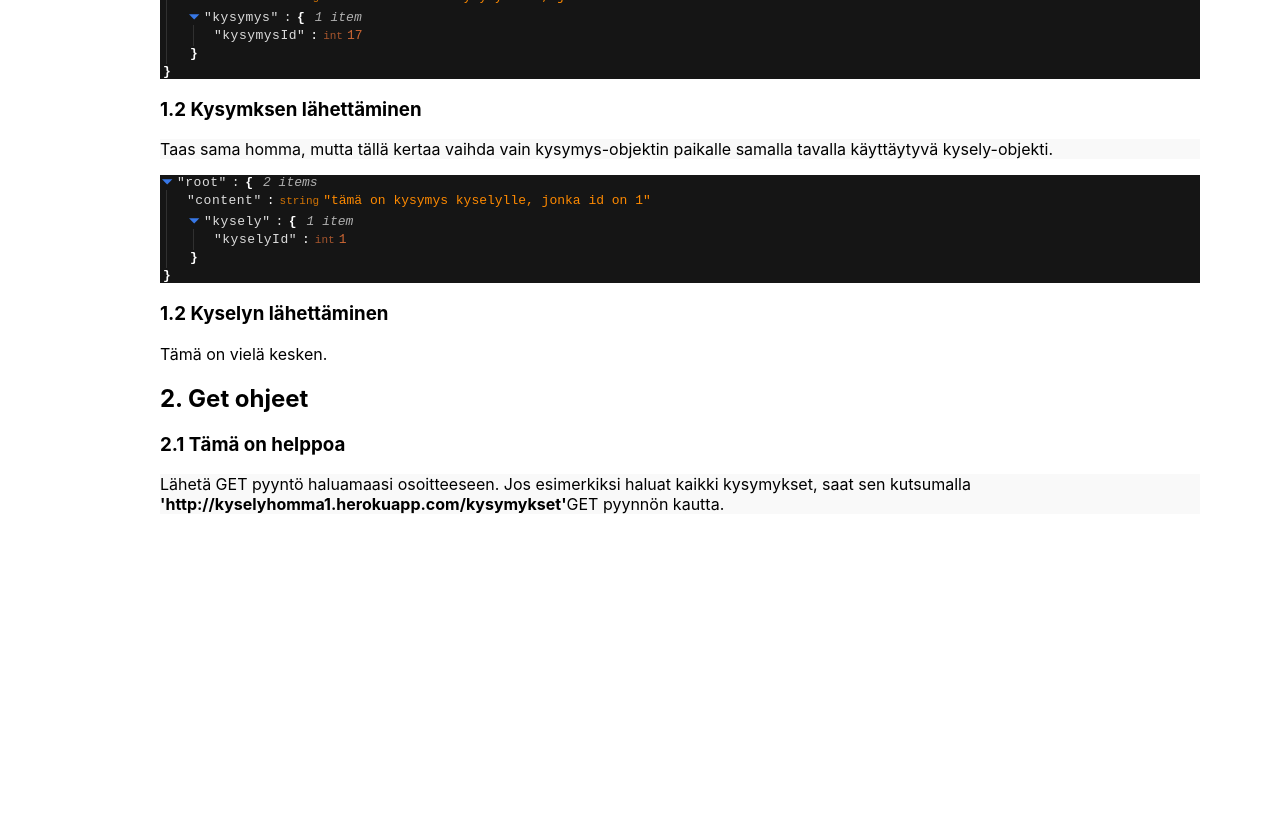
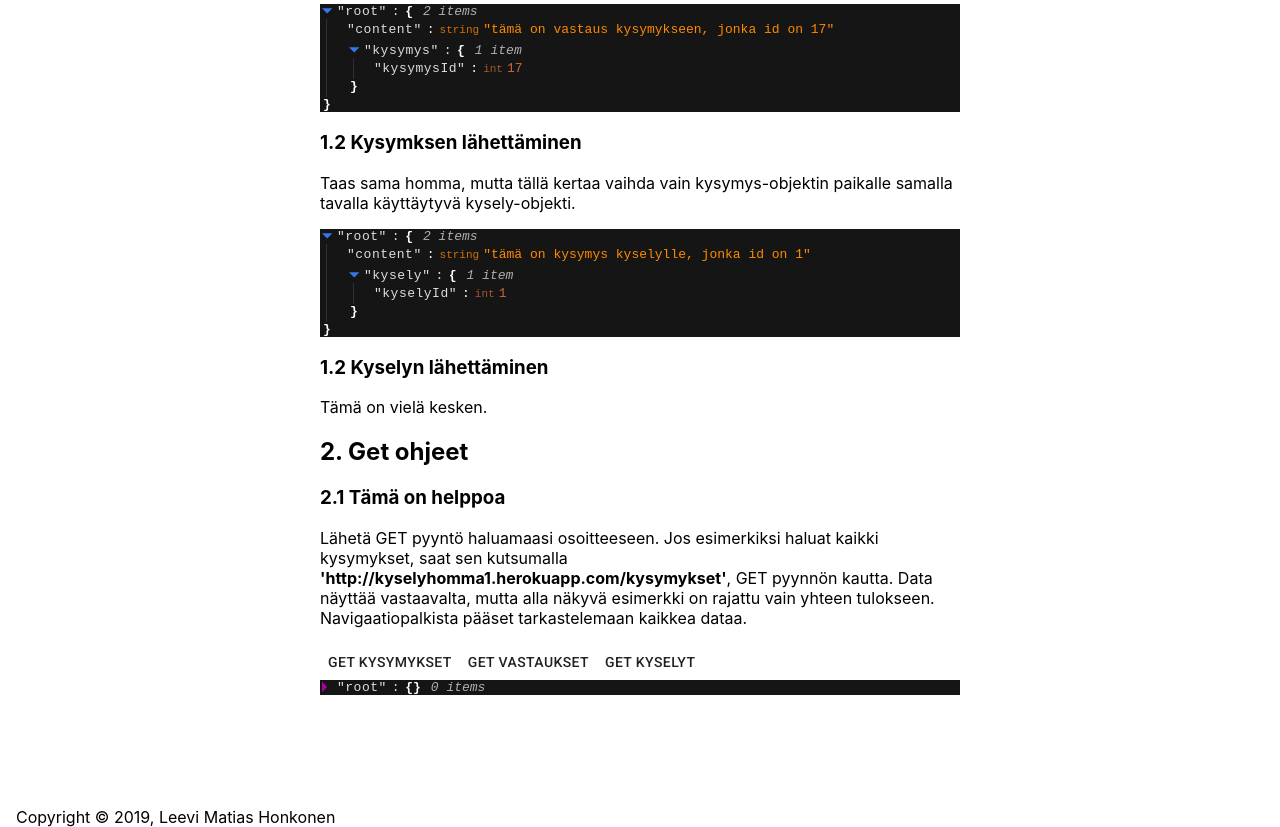
Before and after one commit to Leevih/kysely-docs, a React (Create React App) app: page / in a window 1280 px wide. Shown: the part 460-1287 px from the top of the page. Before the commit the page ends 990 px from the top, so only its background shows below. Built offline with nearby package versions, Linux system fonts and the light colour scheme; no server answers.

Commit message:
made everything a lot better

```diff
--- a/src/App.css
+++ b/src/App.css
@@ -21,25 +21,44 @@
   color: #09d3ac;
 }
 
-.json-view {
-  margin-left: 5rem;
-  margin-top: 3rem;
+.navbar {
+  margin-left: 23%;
 }
 
-.data-display-title {
-  margin-left: 10rem;
-  color: #282c34;
+html {
+  height: 100%;
 }
 
-.landing-page {
-  margin-left: 10rem;
-  margin-top: 5rem;
+body {
+
+  position: static;
+  min-height: 100%;
+  display: grid;
+  grid-template-rows: 1fr auto;
+
+  margin: 0;
+  padding: 0;
+  box-sizing: border-box;
 }
 
-.explanation-p {
-  background-color: #F9F9F9;
+.container {
+  display: grid;
+  grid-template-columns: 1fr 2fr 1fr;
 }
 
-.main-p-container {
-  width: 65rem;
+.content {
+  margin-top: 2rem;
+  margin-bottom: 5rem;
+  grid-column: 2 / 2;
+
 }
+
+footer {
+  position: static;
+
+
+  height: 1rem;
+  padding: 1rem;
+
+  grid-row: 2/2;
+}
--- a/src/App.js
+++ b/src/App.js
@@ -6,6 +6,7 @@ import { BrowserRouter as Router, Switch, Route } from "react-router-dom";
 import Navigation from './components/Navigation';
 import DataDisplay from './components/DataDisplay';
 import Kotisivu from './components/Kotisivu';
+import Footer from './components/Footer';
 
 import { AppProvider } from './utilities/AppContext';
 import appReducer from './utilities/appReducer';
@@ -90,6 +91,7 @@ const App = () => {
             <Kotisivu />
           </Route>
         </Switch>
+        <Footer />
       </Router>
     </AppProvider>
   );
--- a/src/components/DataDisplay.js
+++ b/src/components/DataDisplay.js
@@ -5,10 +5,12 @@ import ReactJson from 'react-json-view';
 const DataDisplay = ({ props }) => {
 
     return (
-        <div>
-            <h2 className="data-display-title" >{props.title}</h2>
-            <div className="json-view">
-                <ReactJson src={props.data}/>
+        <div className="container">
+            <div className="content">
+                <h2 className="data-display-title" >{props.title}</h2>
+                <div className="json-view">
+                    <ReactJson src={props.data} />
+                </div>
             </div>
         </div>
     )
--- /dev/null
+++ b/src/components/Footer.js
@@ -0,0 +1,11 @@
+import React from 'react';
+
+const Footer = () => {
+    return (
+        <footer className="footer">
+            <p>Copyright &copy; {new Date().getFullYear()}, Leevi Matias Honkonen</p>
+        </footer>
+    )
+}
+
+export default Footer;
--- /dev/null
+++ b/src/components/InteractiveGetDemo.js
@@ -0,0 +1,62 @@
+import React, { useState, useContext } from 'react';
+
+import { Button } from '@material-ui/core';
+import ReactJson from 'react-json-view';
+
+import AppContext from '../utilities/AppContext';
+
+const InteractiveGetDemo = ({ theme }) => {
+    const [currentDemoData, setCurrentDemoData] = useState({});
+    const app = useContext(AppContext);
+
+    const handleDemoInteraction = (action) => {
+        switch (action) {
+            case 'kysymykset': {
+                setCurrentDemoData(app.state.questions[0]);
+                console.log(currentDemoData);
+                return;
+            }
+            case 'vastaukset': {
+                setCurrentDemoData(app.state.answers[0]);
+                console.log(currentDemoData);
+                return;
+            }
+            case 'kyselyt': {
+                setCurrentDemoData(app.state.polls[0]);
+                console.log(currentDemoData);
+                return;
+            }
+            default: {
+                //setCurrentDemoData(app.state.questions[0]);
+            }
+        }
+    }
+
+    return (
+        <div>
+            <Button
+                onClick={() => handleDemoInteraction('kysymykset')}
+            >
+                GET kysymykset
+            </Button>
+            <Button
+                onClick={() => handleDemoInteraction('vastaukset')}
+            >
+                GET vastaukset
+            </Button>
+            <Button
+                onClick={() => handleDemoInteraction('kyselyt')}
+            >
+                GET kyselyt
+            </Button>
+            <div>
+                <ReactJson
+                src={currentDemoData}
+                theme={theme}
+                />
+            </div>
+        </div>
+    )
+}
+
+export default InteractiveGetDemo;
--- a/src/components/Kotisivu.js
+++ b/src/components/Kotisivu.js
@@ -2,7 +2,7 @@ import React from 'react';
 
 import ReactJson from 'react-json-view';
 
-//import Example from './Example';
+import InteractiveGetDemo from './InteractiveGetDemo';
 
 const teema = 'summerfruit';
 
@@ -12,7 +12,8 @@ const displayUrl = (endpoint) => {
 
 const Kotisivu = () => {
     return (
-        <div className="landing-page">
+        <div className="container">
+            <div className="content">
                 <h1>Kyselyrajapinnan ohjeet</h1>
                 <p>
                     Jokaisella erillisellä sivulla näet kyseistä endpointtia vastaavan url osoitteen.
@@ -48,8 +49,12 @@ const Kotisivu = () => {
                     <h3>2.1 Tämä on helppoa</h3>
                     <p className="explanation-p">
                         Lähetä GET pyyntö haluamaasi osoitteeseen. Jos esimerkiksi haluat kaikki kysymykset, saat sen kutsumalla <b>'{displayUrl('kysymykset')}'</b>
-                    GET pyynnön kautta.
+                        , GET pyynnön kautta.
+
+                        Data näyttää vastaavalta, mutta alla näkyvä esimerkki on rajattu vain yhteen tulokseen. Navigaatiopalkista pääset tarkastelemaan kaikkea dataa.
                 </p>
+                <InteractiveGetDemo theme={teema}/>
+                </div>
             </div>
         </div>
     )
--- a/src/components/Navigation.js
+++ b/src/components/Navigation.js
@@ -8,12 +8,13 @@ import Button from '@material-ui/core/Button';
 import { Link } from 'react-router-dom';
 
 const Navigation = () => {
-    const [ currentUrl, setCurrentUrl ] = useState('');
+    const [currentUrl, setCurrentUrl] = useState('');
 
     const version = 1;
 
     return (
         <AppBar position="static">
+            <div className="navbar">
                 <Toolbar>
                     <Button component={Link} to="/" color="inherit" onClick={() => setCurrentUrl('')}>
                         Kotisivu
@@ -27,10 +28,11 @@ const Navigation = () => {
                     <Button component={Link} to="/kyselyt" color="inherit" onClick={() => setCurrentUrl('/kyselyt')}>
                         Kyselyt
                 </Button>
-                <Typography style={{ marginLeft: '300px' }}>
+                    <Typography style={{ marginLeft: '5rem' }}>
                         {currentUrl !== '' ? `http://kyselyhomma${version}.herokuapp.com${currentUrl}` : null}
                     </Typography>
                 </Toolbar>
+            </div>
         </AppBar>
     )
 }
```
Also changed, not shown: src/data/postExample.json (deleted, +0 -14 lines), 1 other file (tests, documents, lock files or other folders). Lines whose indentation alone changed are shown as unchanged.
